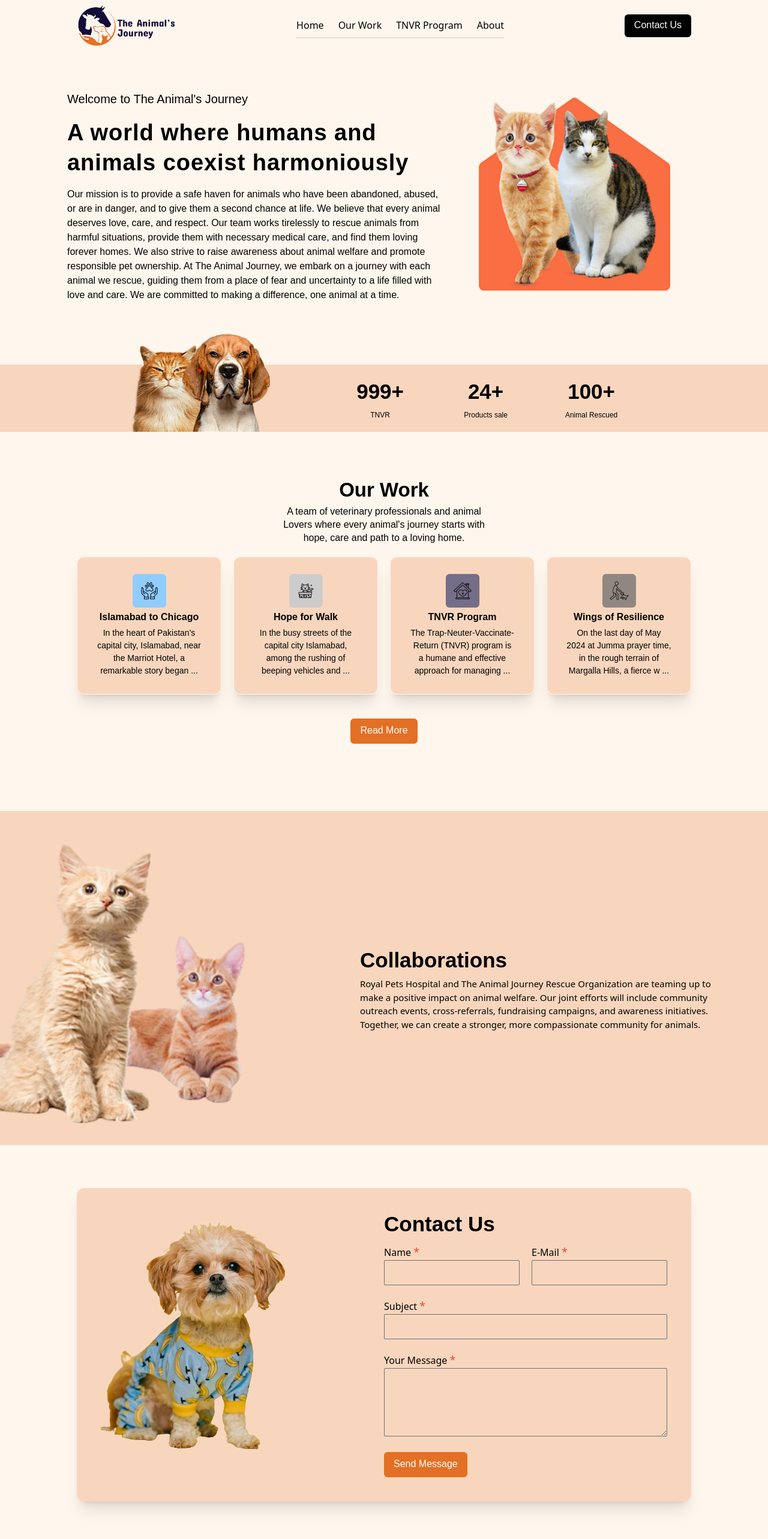
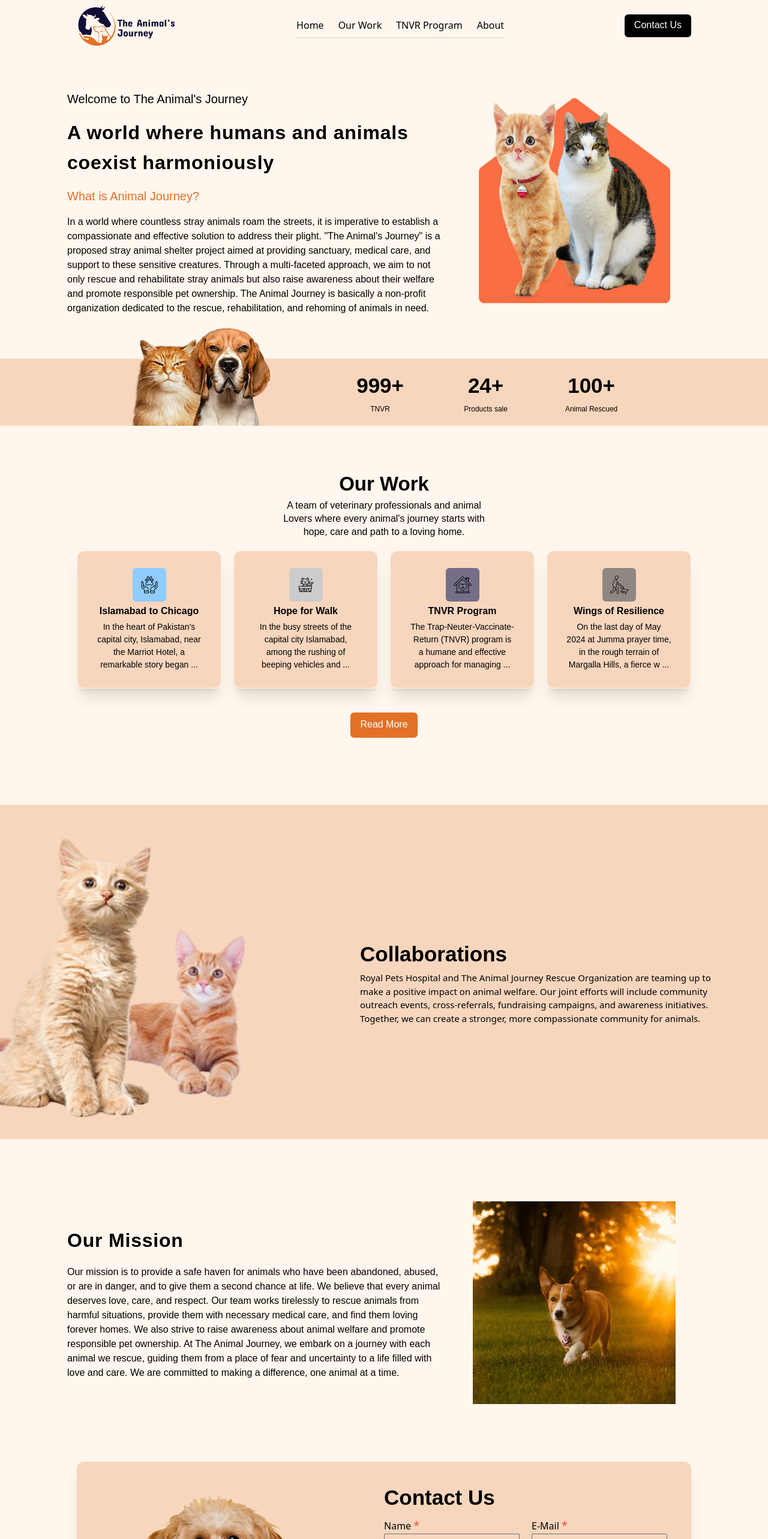
Before and after one commit to JawadRaza8372/PetCare, a React (Create React App) app: page / in a window 1280 px wide. Shown: the top 2566 px of the page at 60% size. Built offline with nearby package versions, Linux system fonts and the light colour scheme.

Commit message:
check what it is

```diff
--- a/src/Pages/Home.jsx
+++ b/src/Pages/Home.jsx
@@ -7,6 +7,7 @@ import Petgift from "../Utils/gift.png";
 import Homevisit from "../Utils/home.png";
 import Veterinery from "../Utils/interaction.png";
 import AnimalsMean from "../Utils/3.png";
+import HomeImgMission from "../Utils/ourmission.jpg";
 // import CustomerSays from "../Utils/4.png";
 // import { IoIosStar } from "react-icons/io";
 // import User from "../Utils/user.jpg";
@@ -128,22 +129,38 @@ export default function Home() {
   // };
   return (
     <>
-      <div className="container lg:px-28 flex flex-col md:flex-row py-16">
+      <div className="container lg:px-28 flex flex-col md:flex-row pt-16 pb-8">
         <div className="md:w-[60%] flex flex-col gap-1 md:gap-4 justify-center">
-          <h2 className="text-[16px] md:text-[20px] font-medium font-popp">
+          <h3 className="text-[16px] md:text-[20px] font-medium font-popp">
             {home.container1.firstTxt}
-          </h2>
-          <h1 className="text-[20px] md:text-[38px] font-popp leading-[30px] sm:leading-[50px] tracking-wide font-bold">
+          </h3>
+          <h1 className="text-[18px] md:text-[32px] font-popp leading-[30px] sm:leading-[50px] tracking-wide font-bold">
             {home.container1.secondTxt}
           </h1>
+          <h2
+            className="text-[16px] md:text-[20px] font-medium font-popp"
+            style={{ color: "#e37025" }}
+          >
+            What is Animal Journey?
+          </h2>
           <p className="text-[14px] font-popp md:text-[16px]">
-            {home.container1.thirdTxt}
+            In a world where countless stray animals roam the streets, it is
+            imperative to establish a compassionate and effective solution to
+            address their plight. "The Animal's Journey" is a proposed stray
+            animal shelter project aimed at providing sanctuary, medical care,
+            and support to these sensitive creatures. Through a multi-faceted
+            approach, we aim to not only rescue and rehabilitate stray animals
+            but also raise awareness about their welfare and promote responsible
+            pet ownership. The Animal Journey is basically a non-profit
+            organization dedicated to the rescue, rehabilitation, and rehoming
+            of animals in need.
           </p>
         </div>
         <div className="md:w-[40%] flex justify-center my-5 sm:my-0">
           <img src={HomeImg} className="w-[100%] md:w-[80%]" alt="my-img" />
         </div>
       </div>
+
       <div className="md:px-20 lg:px-32 bg-[#e371253d] flex flex-col md:flex-row gap-4 md:h-28 pb-10 my-10">
         <div className="md:w-[40%] bg-transparent">
           <img
@@ -235,87 +252,33 @@ export default function Home() {
           {/* <Button2 btn2={home.container4.btnTxt} /> */}
         </div>
       </div>
-      {/* Best Selling Products */}
-      {/* <div className="container my-16 flex flex-col gap-10">
-        <h1 className="text-center font-bold text-[25px] leading-[30px] md:text-[33px] md:leading-[40px] font-popp">
-          Our Best Selling Products
-        </h1>
-        <div className="flex overflow-auto gap-3 justify-around">
-          <button className="flex items-center text-[#ffebd6] px-5 lg:px-10 py-2 pb-[10px] rounded-md bg-[#E37025] font-medium font-popp">
-            AllProducts
-          </button>
-          <button className="flex items-center bg-[#e371253d] px-5 text-[13px] md:text-[16px] lg:px-10 py-2 pb-[10px] duration-700 hover:text-[#ffebd6] hover:bg-[#E37025] rounded-md text-[#E37025] font-medium font-popp">
-            DogFoods
-          </button>
-          <button className="flex items-center bg-[#e371253d] px-5 text-[13px] md:text-[16px] lg:px-10 py-2 pb-[10px] duration-700 hover:text-[#ffebd6] hover:bg-[#E37025] rounded-md text-[#E37025] font-medium font-popp">
-            CatFoods
-          </button>
-          <button className="flex items-center bg-[#e371253d] px-5 text-[13px] md:text-[16px] lg:px-10 py-2 pb-[10px] duration-700 hover:text-[#ffebd6] hover:bg-[#E37025] rounded-md text-[#E37025] font-medium font-popp">
-            CatTreats
-          </button>
-          <button className="flex items-center bg-[#e371253d] px-5 text-[13px] md:text-[16px] lg:px-10 py-2 pb-[10px] duration-700 hover:text-[#ffebd6] hover:bg-[#E37025] rounded-md text-[#E37025] font-medium font-popp">
-            DogTreats
-          </button>
-          <button className="flex items-center bg-[#e371253d] px-5 text-[13px] md:text-[16px] lg:px-10 py-2 pb-[10px] duration-700 hover:text-[#ffebd6] hover:bg-[#E37025] rounded-md text-[#E37025] font-medium font-popp">
-            PetFoods
-          </button>
+      <div className="container lg:px-28 flex flex-col md:flex-row pt-16 pb-8">
+        <div className="md:w-[60%] flex flex-col gap-1 md:gap-4 justify-center">
+          <h1 className="text-[18px] md:text-[32px] font-popp leading-[30px] sm:leading-[50px] tracking-wide font-bold">
+            Our Mission
+          </h1>
+          <p className="text-[14px] font-popp md:text-[16px]">
+            Our mission is to provide a safe haven for animals who have been
+            abandoned, abused, or are in danger, and to give them a second
+            chance at life. We believe that every animal deserves love, care,
+            and respect. Our team works tirelessly to rescue animals from
+            harmful situations, provide them with necessary medical care, and
+            find them loving forever homes. We also strive to raise awareness
+            about animal welfare and promote responsible pet ownership. At The
+            Animal Journey, we embark on a journey with each animal we rescue,
+            guiding them from a place of fear and uncertainty to a life filled
+            with love and care. We are committed to making a difference, one
+            animal at a time.
+          </p>
         </div>
-
-        <Slider className="flex gap-3 bg-transparent z-0" {...settings}>
-          {OurProducts.map((val) => {
-            return (
-              <Products
-                img={val.img}
-                heading={val.heading}
-                size={val.size}
-                price={val.price}
-              />
-            );
-          })}
-        </Slider>
-      </div> */}
-      {/*Client says section */}
-      {/* <div className="container my-16">
-        <div className="flex flex-col md:flex-row p-5 sm:p-10 lg:p-0 pb-0 pl-0 bg-[#e371253d] rounded-xl">
-          <div className="md:w-1/2 bg-transparent ">
-            <img
-              src={CustomerSays}
-              className=" bg-transparent w-[100%] lg:w-[90%]"
-              alt=""
-            />
-          </div>
-          <div className="md:w-1/2 p-5 sm:p-10 bg-transparent flex flex-col gap-1 md:gap-3 justify-center">
-            <h1 className=" text-[25px] leading-[30px] md:text-[35px] font-bold bg-transparent md:leading-[40px] font-popp">
-              {home.container5.mainHeading}
-            </h1>
-            <p className="text-[13px] md:text-[15px] bg-transparent ">
-              {home.container4.subHeading}
-            </p>
-            <div className="bg-transparent flex gap-1">
-              <IoIosStar className="bg-transparent text-[15px] text-[#f96b40] md:text-[19px]" />
-              <IoIosStar className="bg-transparent text-[15px] text-[#f96b40] md:text-[19px]" />
-              <IoIosStar className="bg-transparent text-[15px] text-[#f96b40] md:text-[19px]" />
-              <IoIosStar className="bg-transparent text-[15px] text-[#f96b40] md:text-[19px]" />
-              <IoIosStar className="bg-transparent text-[15px] text-[#f96b40] md:text-[19px]" />
-            </div>
-            <div className="bg-transparent flex items-center gap-1 mt-3">
-              <img
-                src={User}
-                className="w-[50px] h-[50px] rounded-full bg-transparent"
-                alt="my-img"
-              />
-              <div className="bg-transparent">
-                <h3 className="bg-transparent text-[15px] md:text-[17px] font-bold">
-                  {home.container5.clientName}
-                </h3>
-                <p className="bg-transparent text-[13px] md:text-[15px]">
-                  {home.container5.clientRank}
-                </p>
-              </div>
-            </div>
-          </div>
+        <div className="md:w-[40%] flex justify-center my-5 sm:my-0">
+          <img
+            src={HomeImgMission}
+            className="w-[100%] md:w-[80%]"
+            alt="my-img"
+          />
         </div>
-      </div> */}
+      </div>
       {/* contact page */}
       <div id="contact" className=" my-8 py-8 container">
         <div className="bg-[#e371253d] p-5 rounded-xl shadow-xl md:p-10 flex flex-col md:flex-row">
```
Also changed, not shown: src/Utils/ourmission.jpg (added).
